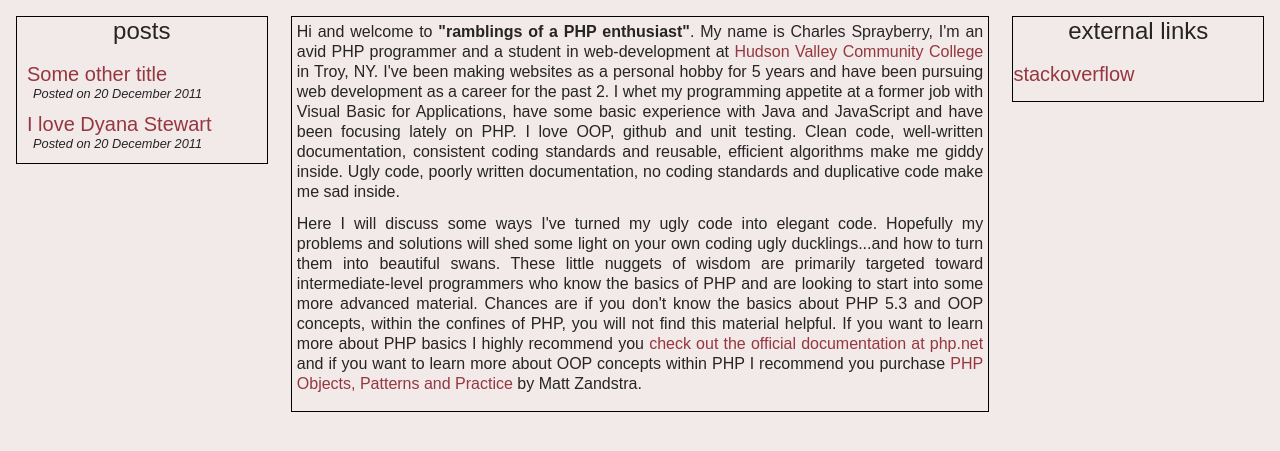
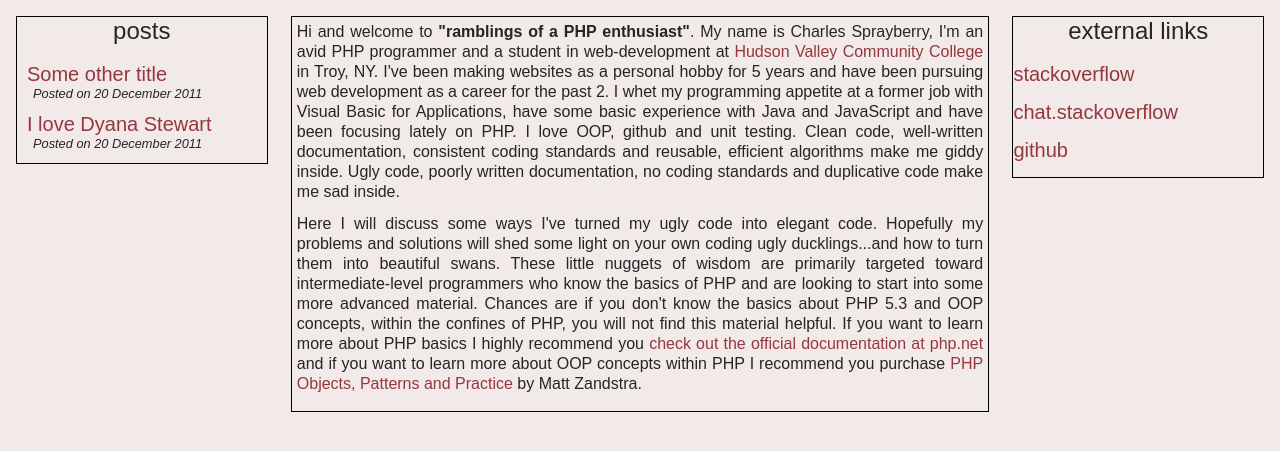
Before and after one commit to cspray/archived-blog, a Jekyll site: the page built from index.html, in a window 1280 px wide, cut to the strip 95-546 px from the top of the page. Built offline with Jekyll 4.4.1, drawn with Linux system fonts in a browser that asks for light colours.

Commit message:
UPD adding 2 more links

```diff
--- a/_layouts/default.html
+++ b/_layouts/default.html
@@ -59,6 +59,12 @@
                 			<li>
                 				<a href="http://www.stackoverflow.com/">stackoverflow</a>
                 			</li>
+                			<li>
+                				<a href="http://chat.stackoverflow.com/">chat.stackoverflow</a>
+                			</li>
+                			<li>
+                				<a href="http://www.github.com/">github</a>
+                			</li>
                 		</ul>
                 	</div>
                 </div>
```
